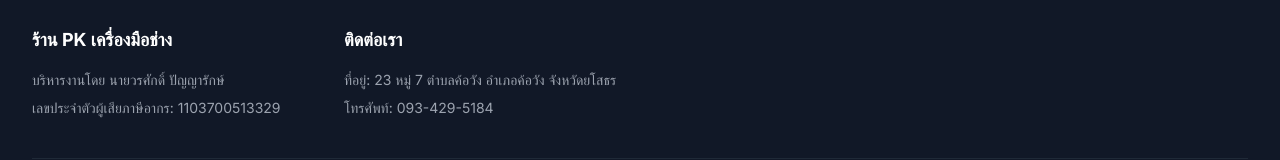
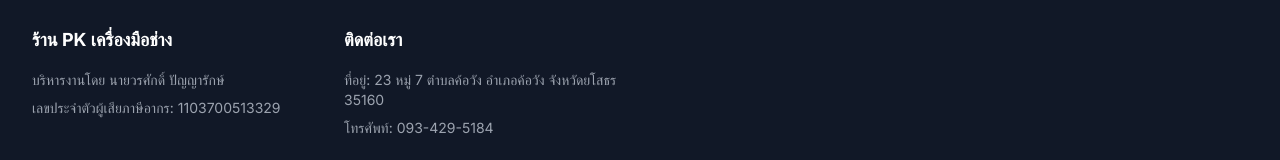
Before and after one commit to everyman10968/kwhowang-pk-service, a React (Vite) app: page / in a window 1280 px wide. Shown: the part 2529-2689 px from the top of the page. Built offline with nearby package versions, Linux system fonts and the light colour scheme; no server answers; the database is empty; what thai-address-autocomplete-react would draw is missing.

Commit message:
update-zipcode

```diff
--- a/src/App.jsx
+++ b/src/App.jsx
@@ -156,7 +156,7 @@ function App() {
               </div>
               <div>
                 <h3 className="text-white font-bold text-lg mb-4">ติดต่อเรา</h3>
-                <p className="text-gray-400 text-sm mb-2">ที่อยู่: 23 หมู่ 7 ตำบลค้อวัง อำเภอค้อวัง จังหวัดยโสธร</p>
+                <p className="text-gray-400 text-sm mb-2">ที่อยู่: 23 หมู่ 7 ตำบลค้อวัง อำเภอค้อวัง จังหวัดยโสธร 35160</p>
                 <p className="text-gray-400 text-sm mb-2">โทรศัพท์: 093-429-5184</p>
               </div>
             </div>
--- a/src/components/admin/AdminIssueQuotation.jsx
+++ b/src/components/admin/AdminIssueQuotation.jsx
@@ -86,7 +86,7 @@ const bahtText = (num) => {
 const shopConfig = {
   pk: {
     name: 'ร้าน PK เครื่องมือช่าง',
-    address: '23 หมู่ 7 ตำบลค้อวัง อำเภอค้อวัง จังหวัดยโสธร 35150',
+    address: '23 หมู่ 7 ตำบลค้อวัง อำเภอค้อวัง จังหวัดยโสธร 35160',
     phone: '093-429-5184',
     taxId: '1103700513329',
     owner: 'นายวรศักดิ์ ปัญญารักษ์',
@@ -1020,7 +1020,7 @@ const AdminIssueQuotation = ({ shopType = 'pk' }) => {
                   <label className="block text-sm font-bold text-gray-700 mb-1">ที่อยู่ลูกค้า</label>
                   <input
                     type="text"
-                    placeholder="เช่น 123 ถ.สุขุมวิท ตำบลค้อวัง อำเภอค้อวัง จังหวัดยโสธร 35150"
+                    placeholder="เช่น 123 ถ.สุขุมวิท ตำบลค้อวัง อำเภอค้อวัง จังหวัดยโสธร 35160"
                     value={clientAddress}
                     onChange={(e) => setClientAddress(e.target.value)}
                     className="w-full px-3 py-2 rounded-xl border border-gray-200 focus:outline-none focus:ring-2 focus:ring-primary-500"
```
